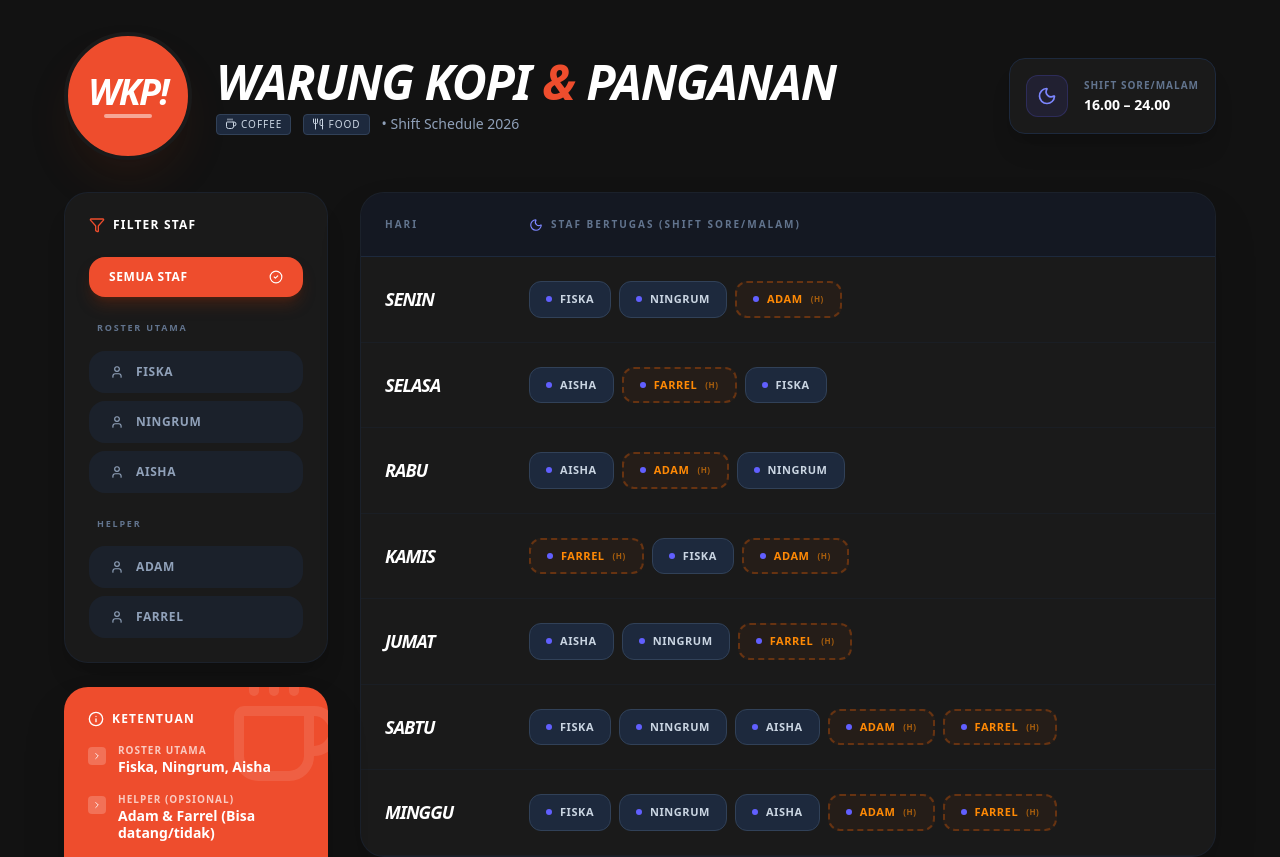
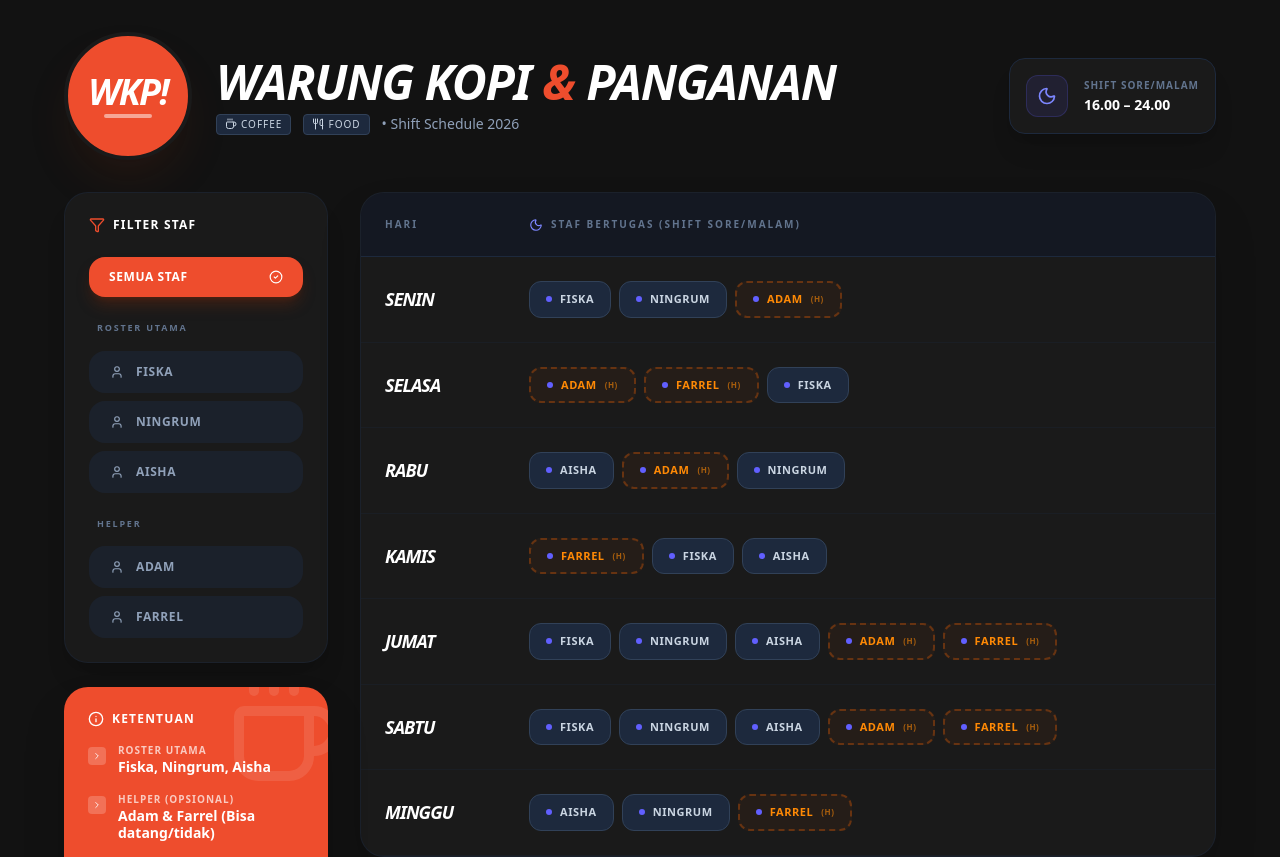
Before and after one commit to rafirafirafi262-sketch/Jadwal-Shift-Kerja, a React (Vite) app: page / in a window 1280 px wide. Shown: the top 857 px of the page. Built offline with nearby package versions, Linux system fonts and the light colour scheme.

Commit message:
fix: Adjust Tuesday and Friday shift assignments
Corrected the staff assigned to Tuesday's shift and updated Friday's shift to include all available staff members. Also adjusted Sunday's shift to reflect a more typical staffing level.

```diff
--- a/src/constants.ts
+++ b/src/constants.ts
@@ -6,12 +6,12 @@ export const STAFF_LIST = [...MAIN_ROSTER, ...HELPER_LIST];
 
 export const SCHEDULE_DATA: DailySchedule[] = [
   { day: 'Senin', staff: ['Fiska', 'Ningrum', 'Adam'] },
-  { day: 'Selasa', staff: ['Aisha', 'Farrel', 'Fiska'] },
+  { day: 'Selasa', staff: ['Adam', 'Farrel', 'Fiska'] },
   { day: 'Rabu', staff: ['Aisha', 'Adam', 'Ningrum'] },
-  { day: 'Kamis', staff: ['Farrel', 'Fiska', 'Adam'] },
-  { day: 'Jumat', staff: ['Aisha', 'Ningrum', 'Farrel'] },
+  { day: 'Kamis', staff: ['Farrel', 'Fiska', 'Aisha'] },
+  { day: 'Jumat', staff: ['Fiska', 'Ningrum', 'Aisha', 'Adam', 'Farrel'] },
   { day: 'Sabtu', staff: ['Fiska', 'Ningrum', 'Aisha', 'Adam', 'Farrel'] },
-  { day: 'Minggu', staff: ['Fiska', 'Ningrum', 'Aisha', 'Adam', 'Farrel'] }
+  { day: 'Minggu', staff: ['Aisha', 'Ningrum', 'Farrel'] }
 ];
 
 export const STAFF_CONSTRAINTS: StaffConstraint[] = [
```
